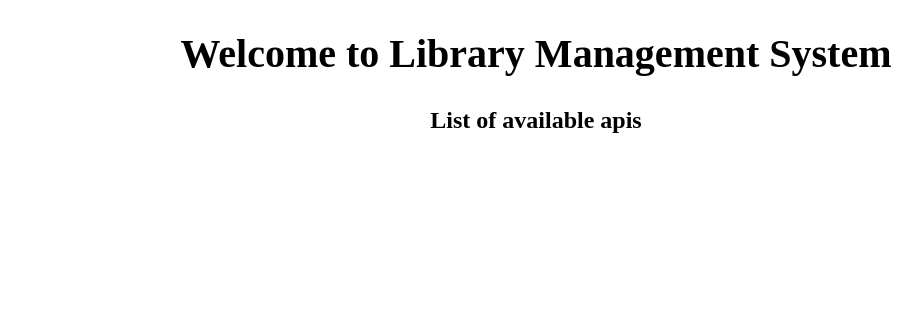
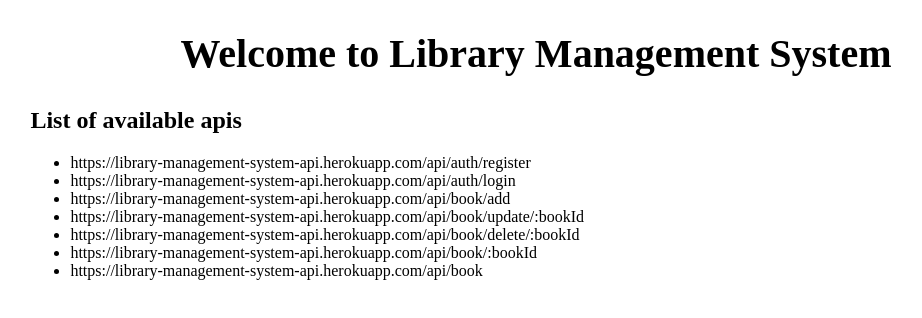
Before and after one commit to azad71/library-management-system-api, a website: page index.html in a window 1280 px wide. Shown: the whole page, without its empty margins (104-1026 px from the left). Drawn offline with Linux system fonts and the light colour scheme.

Commit message:
index.html updated

```diff
--- a/index.html
+++ b/index.html
@@ -1,15 +1,14 @@
 <!DOCTYPE html>
 <html lang="en">
   <head>
-  <meta charset="UTF-8">
-  <meta name="viewport" content="width=device-width, initial-scale=1.0">
+    <meta charset="UTF-8" />
+    <meta name="viewport" content="width=device-width, initial-scale=1.0" />
     <title>Library Management System</title>
 
     <style>
-
       .container {
         width: 80%;
-      text-align: center;
+        text-align: left;
         margin: 0 auto;
       }
 
@@ -24,12 +23,35 @@
     <div class="container">
       <h1>Welcome to Library Management System</h1>
       <h2>List of available apis</h2>
-    <!-- <ul>
+      <ul>
         <li>
-        <a href=""></a>
+          https://library-management-system-api.herokuapp.com/api/auth/register
         </li>
-    </ul> -->
+
+        <li>
+          https://library-management-system-api.herokuapp.com/api/auth/login
+        </li>
+
+        <li>
+          https://library-management-system-api.herokuapp.com/api/book/add
+        </li>
+
+        <li>
+          https://library-management-system-api.herokuapp.com/api/book/update/:bookId
+        </li>
+
+        <li>
+          https://library-management-system-api.herokuapp.com/api/book/delete/:bookId
+        </li>
+
+        <li>
+          https://library-management-system-api.herokuapp.com/api/book/:bookId
+        </li>
+
+        <li>
+          https://library-management-system-api.herokuapp.com/api/book
+        </li>
+      </ul>
     </div>
-
   </body>
 </html>
```
Lines whose indentation alone changed are shown as unchanged.
